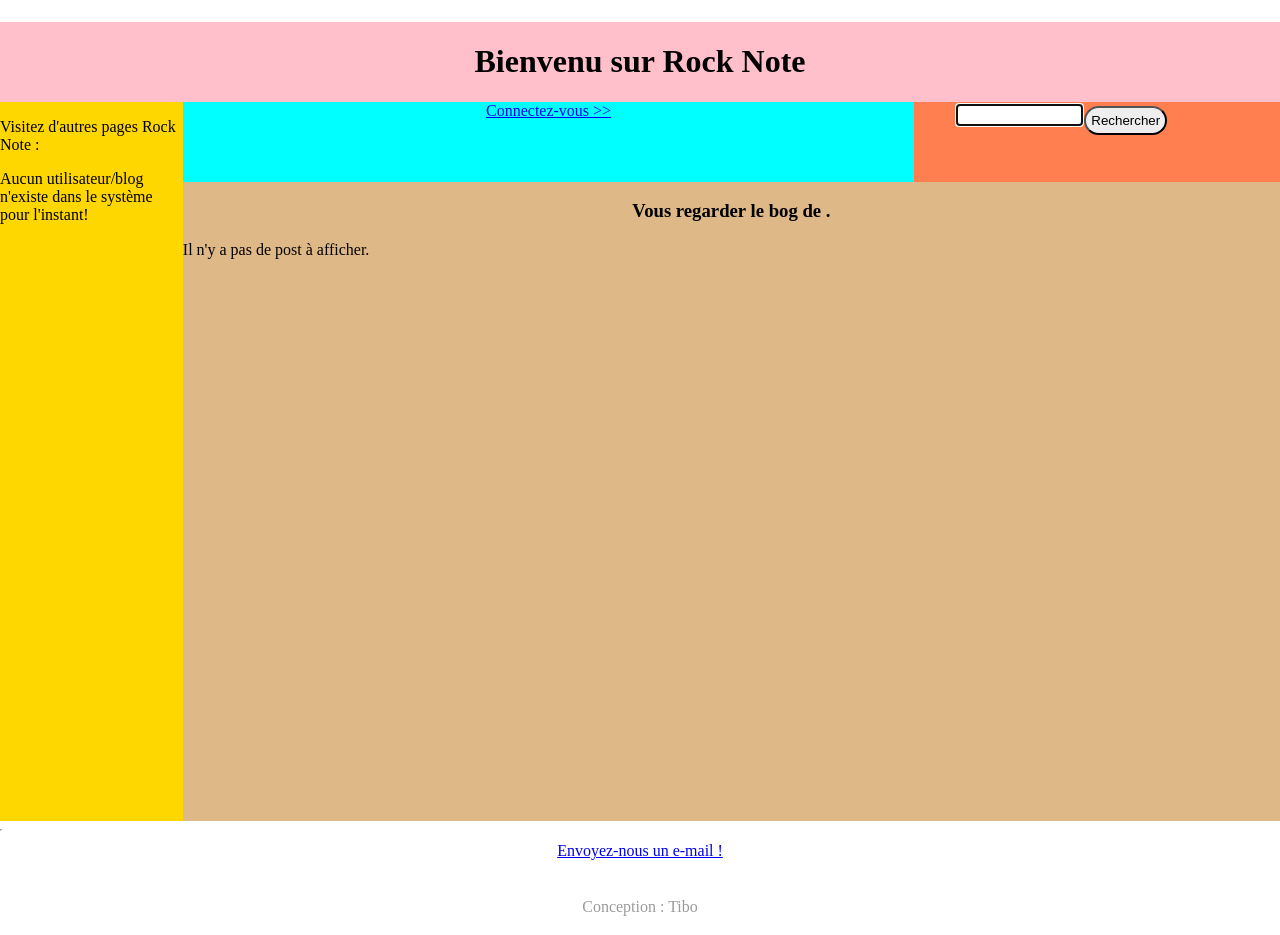
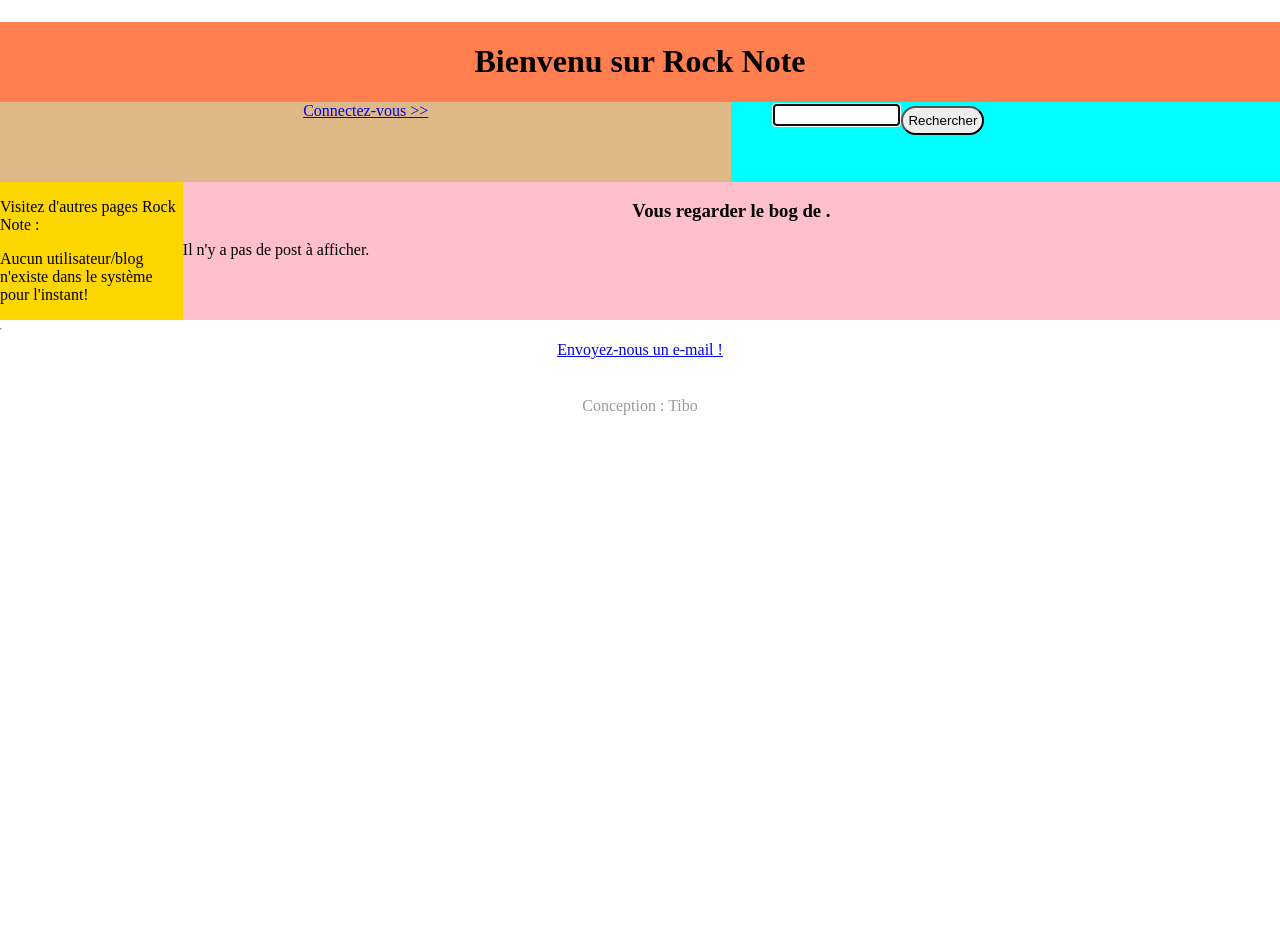
Before and after one commit to thibault-chausson/blog_simple, a PHP site: page /?userID=1 in a window 1280 px wide. Shown: the part 78-1013 px from the top of the page. After the commit the page ends 493 px from the top, so only its background shows below. Run offline with PHP 8.4, Linux system fonts and the light colour scheme; data that the repository does not hold is empty.

Commit message:
La grid est mieux sur index.php mais il manque la question au prof pour mardi

```diff
--- a/index.php
+++ b/index.php
@@ -22,7 +22,12 @@
 
 ?>
 
-<div class="parent">
+
+
+
+<div class="parenttitre">
+
+
     <div class="titre">
         <?php
 
@@ -37,12 +42,11 @@
         }
         ?>
     </div>
-<div class="m_user">
-    <p>Visitez d'autres pages Rock Note : </p>
-    <?php
-        include ("php/sql_affichage_user.php");
-    ?>
-</div>
+
+
+
+
+
     <div class="s_menu">
         <?php
         if (isset($username)){
@@ -62,6 +66,41 @@
 
 
     </div>
+
+
+
+
+
+    <div class="recherche">
+
+        <?php
+        //if (isset($username) ) {
+        include "recherche.php";
+        echo $message_recherche;
+        //}
+        ?>
+    </div>
+
+</div>
+
+
+
+
+
+
+
+<div class="parentcorps">
+
+<div class="m_user">
+    <p>Visitez d'autres pages Rock Note : </p>
+    <?php
+        include ("php/sql_affichage_user.php");
+    ?>
+</div>
+
+
+
+
 <div class="corps">
 
     <?php
@@ -131,17 +170,11 @@
 
 </div>
 
-    <div class="recherche">
 
-        <?php
-        //if (isset($username) ) {
-            include "recherche.php";
-            echo $message_recherche;
-        //}
-        ?>
+
 </div>
 
-</div>
+
 
 
 
--- a/styles/boutons.css
+++ b/styles/boutons.css
@@ -38,7 +38,7 @@
 
 .nom{
     position: absolute;
-    left: 20%;
+    left: 2%;
 }
 
 
--- a/styles/grid.css
+++ b/styles/grid.css
@@ -1,28 +1,45 @@
-.parent {
+
+
+
+.parentcorps {
     display: grid;
     grid-template-columns: repeat(7, 1fr);
-    grid-template-rows: repeat(10, 1fr);
+    grid-template-rows: repeat(8, 1fr);
     grid-column-gap: 0px;
     grid-row-gap: 0px;
 }
+.m_user {
+    grid-area: 1 / 1 / 9 / 2;
+    background-color: gold;
+}
+.corps {
+    grid-area: 1 / 2 / 9 / 8;
+    background-color: pink;
+}
+
+
+
+
+
+
+
+.parenttitre {
+    display: grid;
+    grid-template-columns: repeat(7, 1fr);
+    grid-template-rows: repeat(2, 1fr);
+    grid-column-gap: 0px;
+    grid-row-gap: 0px;
+}
+
 .titre {
     grid-area: 1 / 1 / 2 / 8;
-    background-color: pink;
-}
-.m_user {
-    grid-area: 2 / 1 / 11 / 2;
-    background-color: gold;
+    background-color: coral;
 }
 .s_menu {
-    grid-area: 2 / 2 / 3 / 6;
+    grid-area: 2 / 1 / 3 / 5;
+    background-color: burlywood;
+}
+.recherche {
+    grid-area: 2 / 5 / 3 / 8;
     background-color: aqua;
 }
-.corps {
-    grid-area: 3 / 2 / 11 / 8;
-    background-color: burlywood;
-}
-
-.recherche {
-    grid-area: 2 / 6 / 3 / 8;
-    background-color: coral;
-}
```
Lines whose indentation alone changed are shown as unchanged.
